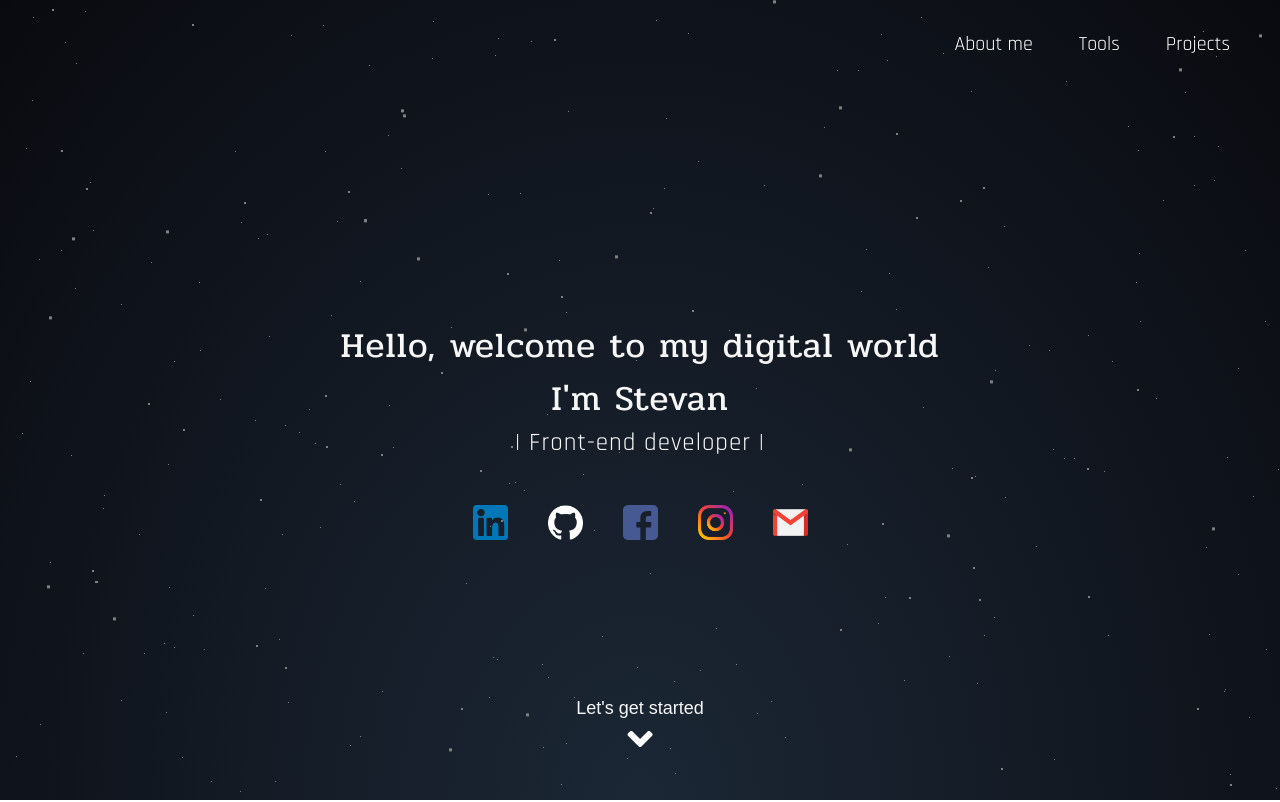
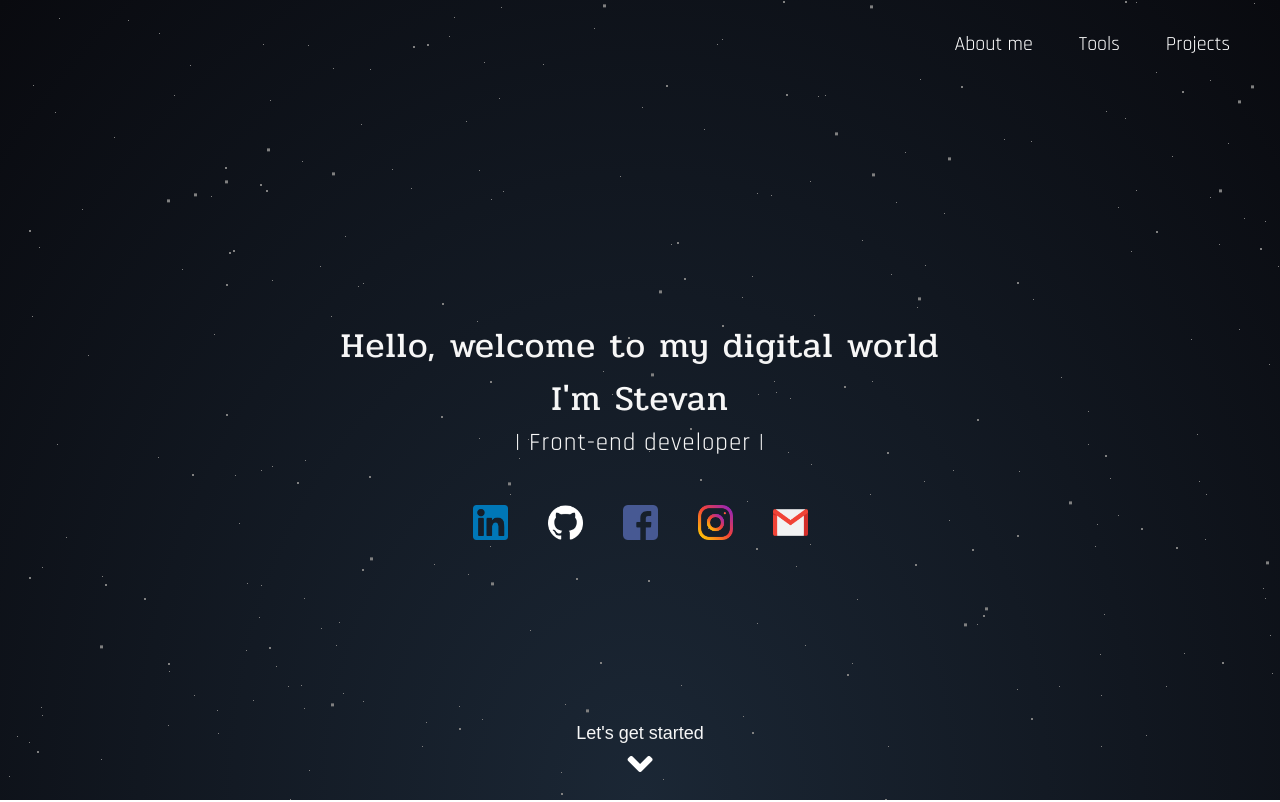
Before and after one commit to stevant90/my-portfolio, a React (Create React App) app: page / in a window 1280 px wide. Shown: the top 802 px of the page. Built offline with nearby package versions, Linux system fonts and the light colour scheme.

Commit message:
scroller fix

```diff
--- a/assets/style/components/_home.scss
+++ b/assets/style/components/_home.scss
@@ -85,7 +85,7 @@
 .Home__swipeDownIcon {
     display: block;
     position: absolute;
-    bottom: 40px;
+    bottom: 15px;
     background: transparent;
     border: none;
     outline: 0;
```
